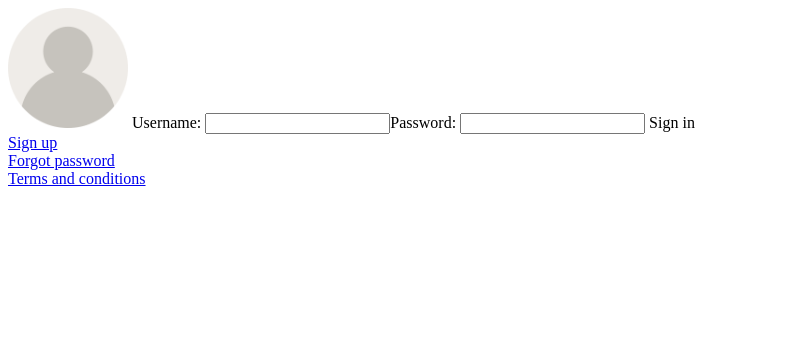
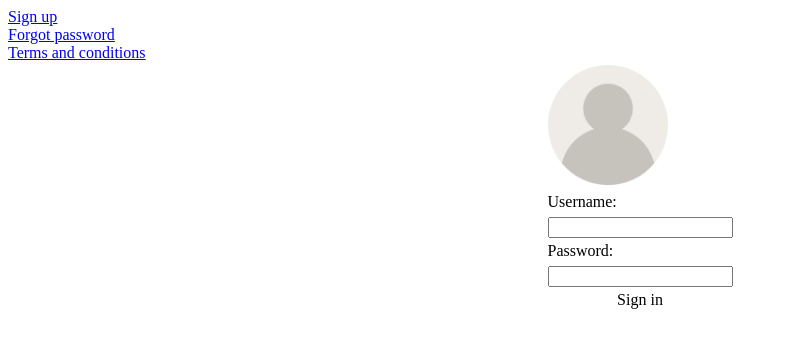
Before and after one commit to Nando-arteaga/alfa, a plain HTML site: page login_form.html in a window 1280 px wide. Shown: the whole page, without its empty margins (0-788 px from the left). Drawn offline with Linux system fonts and the light colour scheme.

Commit message:
Table html

```diff
--- a/login_form.html
+++ b/login_form.html
@@ -6,14 +6,16 @@
     <title>Document</title>
 </head>
 <body>
-    <img src="images/user.png"width="120">
-    <label>Username:</label>
-    <input type="email>"
-    <label>Password:</label>
-    <input type="password">
-    <botton>Sign in</botton><br>
+    <table border="0" align="center">
+    <tr><td><img src="images/user.png"width="120"></td></tr>
+    <tr><td><label>Username:</label></td><tr>
+    <tr><td><input type="email>"</td></tr>
+    <tr><td><label>Password:</label></td><tr>
+    <tr><td><input type="password"></td></tr>
+    <tr><td align="center"><botton>Sign in</botton><br></td></tr>
     <a href = "#">Sign up</a><br>
     <a href = "#">Forgot password</a><br>
     <a href = "#">Terms and conditions</a><br>
+    </table>
 </body>
 </html>
```
Also changed, not shown: table1.html (added, +17 -0 lines).
